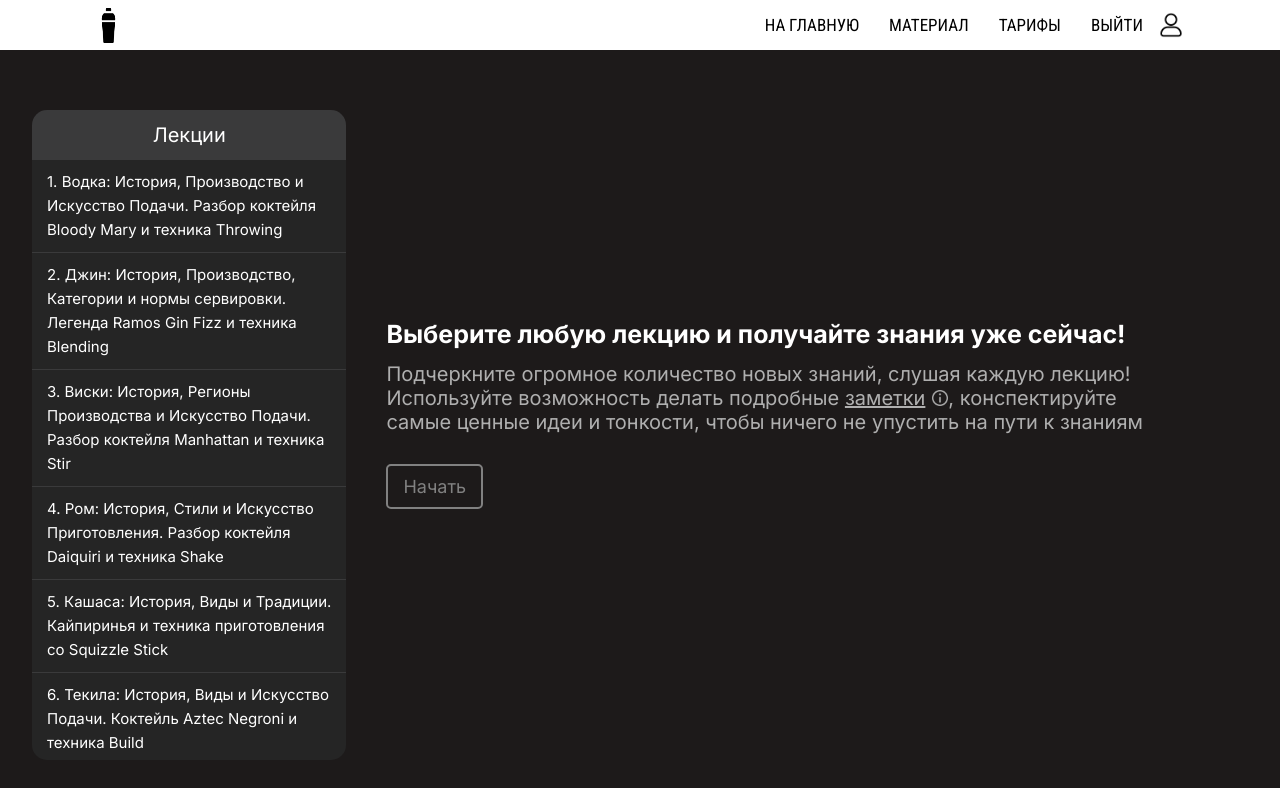
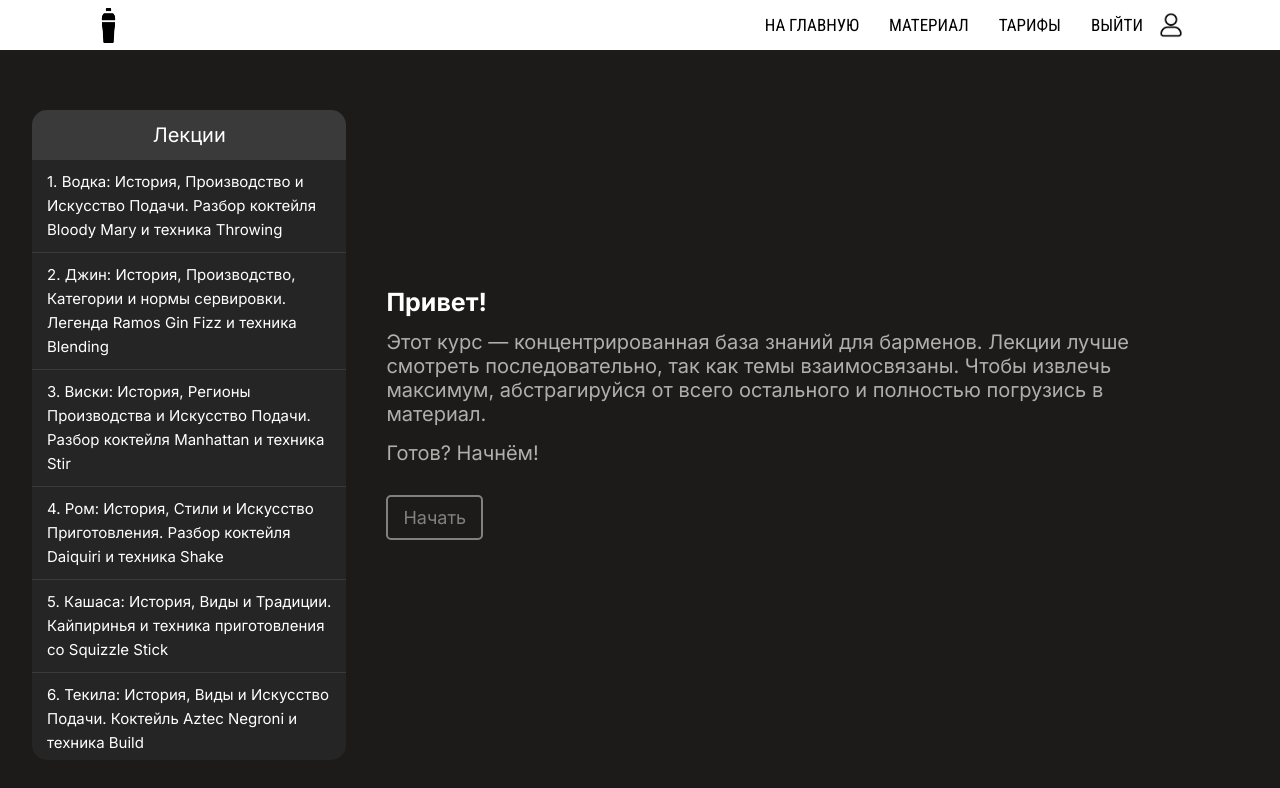
Before and after one commit to ChubarovOleksandr/Cocktail-Course, a React (Vite) app: page /course/content in a window 1280 px wide. Shown: the top 788 px of the page. Built offline with nearby package versions, Linux system fonts and the light colour scheme; a web font is replaced by a local one.

Commit message:
change design

```diff
--- a/src/components/coursePage/MaterialPage.tsx
+++ b/src/components/coursePage/MaterialPage.tsx
@@ -97,25 +97,13 @@ const MaterialPage = () => {
             <div className="video">
               {!activeLecture ? (
                 <div className="preview">
-                  <h1>Выберите любую лекцию и получайте знания уже сейчас!</h1>
+                  <h1>Привет!</h1>
                   <h2>
-                    Подчеркните огромное количество новых знаний, слушая каждую лекцию! Используйте
-                    возможность делать подробные{" "}
-                    <span ref={infoRef}>
-                      заметки
-                      <img
-                        onMouseEnter={() => setIsInfoShow(true)}
-                        onMouseLeave={() => setIsInfoShow(false)}
-                        src={infoIcon}
-                        alt="infoIcon"
-                      />
-                      <div className={`info ${isInfoShow && "show"}`}>
-                        Пожалуйста, не очищайте кеш этого сайта, иначе ваши заметки пропадут
-                      </div>
-                    </span>
-                    , конспектируйте самые ценные идеи и тонкости, чтобы ничего не упустить на пути
-                    к знаниям
+                    Этот курс — концентрированная база знаний для барменов. Лекции лучше смотреть
+                    последовательно, так как темы взаимосвязаны. Чтобы извлечь максимум,
+                    абстрагируйся от всего остального и полностью погрузись в материал.{" "}
                   </h2>
+                  <h2>Готов? Начнём!</h2>
                   <button onClick={() => dispatch(setActiveLecture(lectures[0]))}>Начать</button>
                 </div>
               ) : (
--- a/src/style/contentPage/contentMedia.scss
+++ b/src/style/contentPage/contentMedia.scss
@@ -143,6 +143,9 @@
   }
   .intro .title .title__text {
     width: 105vh;
+  }
+  .price .price__cards .card .card__body ul li {
+    width: 330px;
   }
 }
 
@@ -741,6 +744,11 @@
     flex-direction: column !important;
   }
 }
+@media (max-width: 550px) {
+  .price .price__cards .card .card__body ul li {
+    max-width: 250px;
+  }
+}
 @media (max-width: 440px) {
   .price .price__cards .card .card__body ul li {
     list-style-type: none;
```
